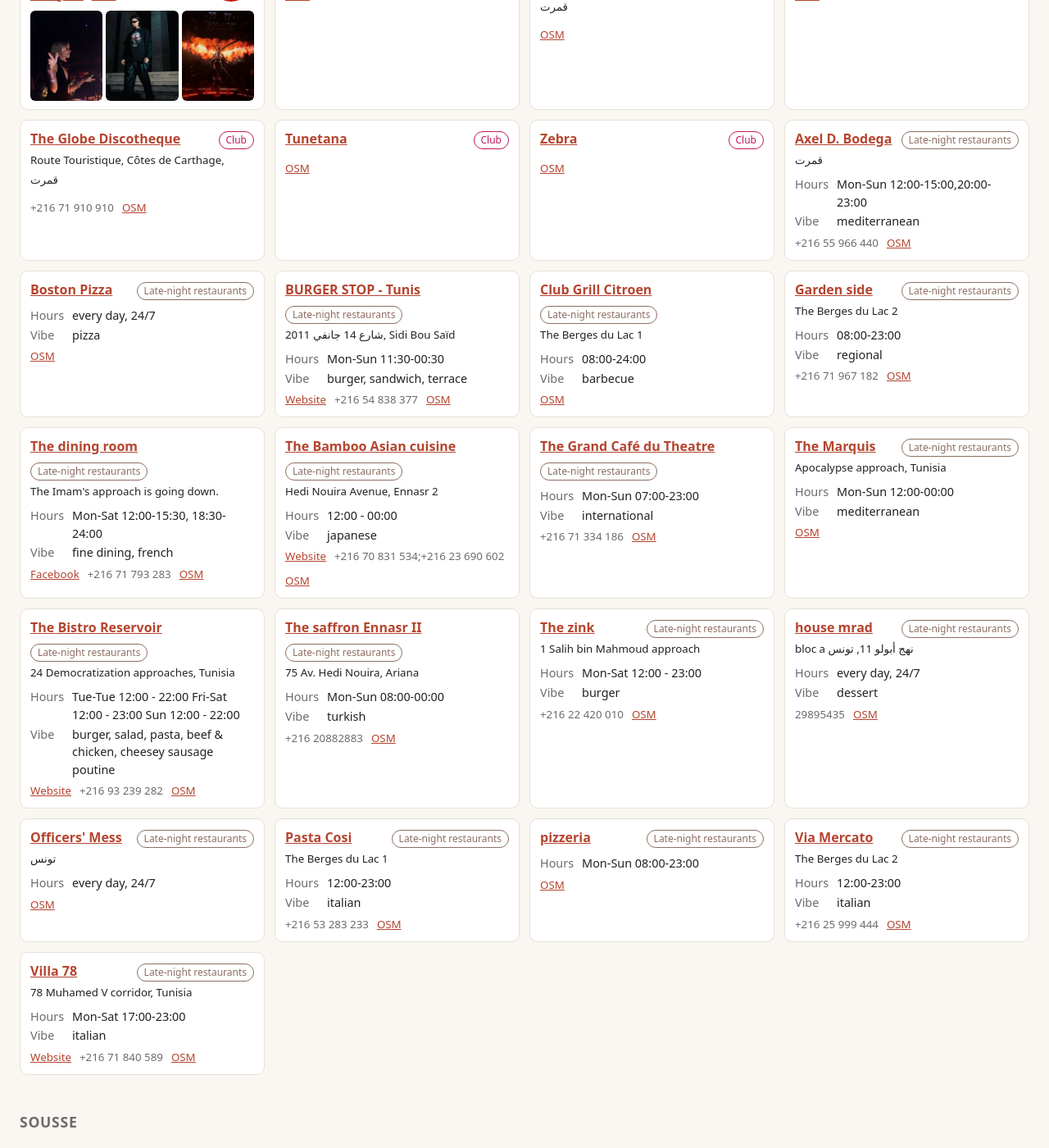
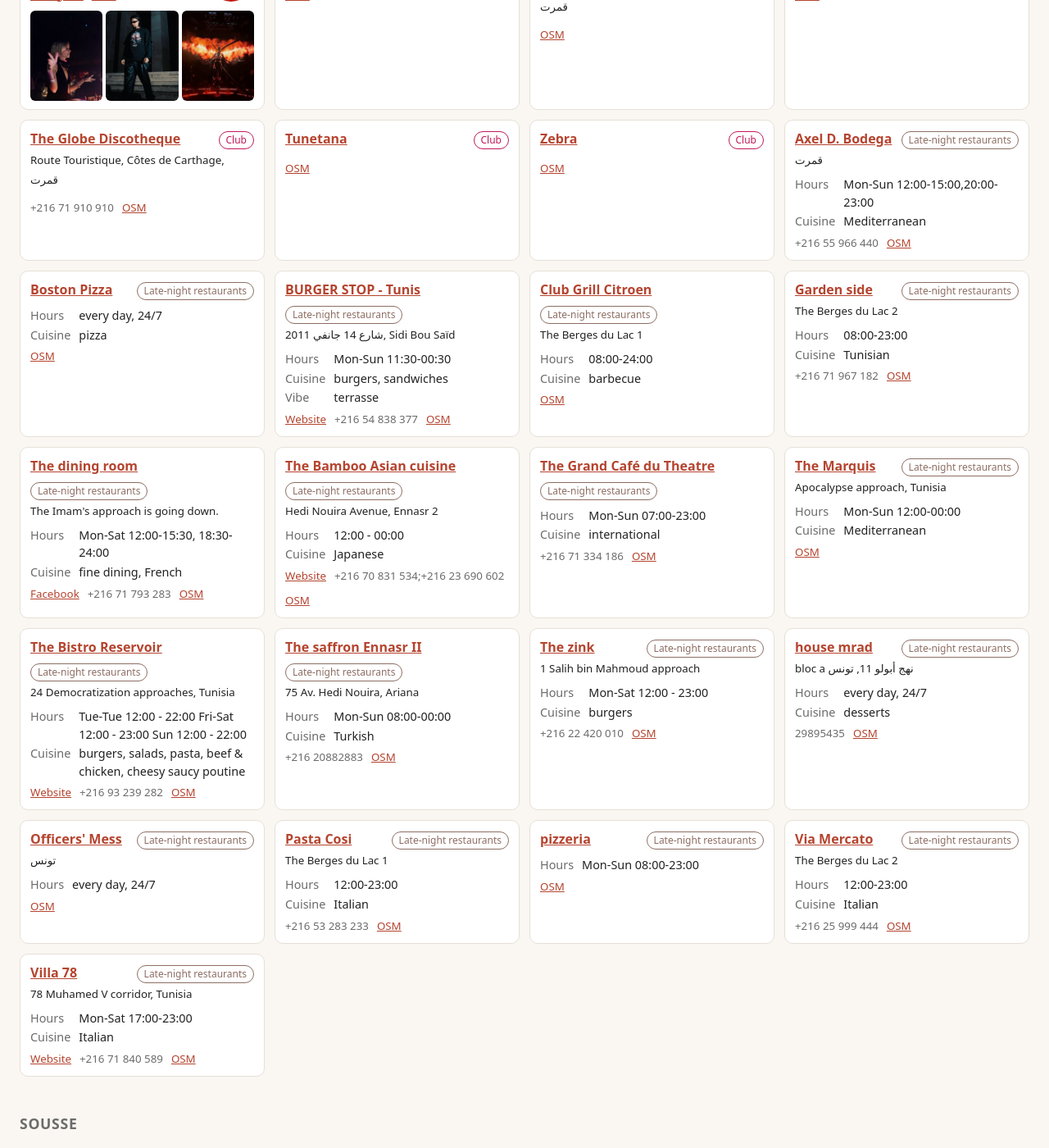
Before and after one commit to benjello/agenda-nuit-tunis, a Jekyll site: the page built from clubs.html, in a window 1280 px wide and 1400 px high, scrolled down 2148 px. Shown: the whole window at 82% size. Built offline with Jekyll 4.4.1, drawn with Linux system fonts in a browser that asks for light colours; some of the changed text lies outside the part shown.

Commit message:
Scrapers : mise à jour automatique

```diff
--- a/_data/apify.json
+++ b/_data/apify.json
@@ -1,7 +1,7 @@
 {
  "jour": "2026-11-17",
- "depense": 11.06,
+ "depense": 11.74,
  "limite": 19.0,
- "pourcent": 58,
+ "pourcent": 62,
  "fin_cycle": "2026-12-01"
 }
--- a/_data/clubs.json
+++ b/_data/clubs.json
@@ -1,5 +1,6 @@
 {
  "lu_le": "2026-11-17",
+ "version": 2,
  "source": "OpenStreetMap (ODbL) et _data/clubs.yml",
  "lieux": [
   {
@@ -100,7 +101,8 @@
    "lat": 35.2945508,
    "lon": 10.7082035,
    "osm": "https://www.openstreetmap.org/node/11761036639",
-   "ambiance": "pizza"
+   "cuisine": "pizza",
+   "cuisine_en": "pizza"
   },
   {
    "nom": "Bar Jasmin",
@@ -613,7 +615,8 @@
    "lat": 36.3946776,
    "lon": 10.616448,
    "osm": "https://www.openstreetmap.org/node/7623017185",
-   "ambiance": "local"
+   "cuisine": "tunisienne",
+   "cuisine_en": "Tunisian"
   },
   {
    "nom": "Rooh El Medina",
@@ -686,7 +689,8 @@
    "lat": 34.7435508,
    "lon": 11.2984223,
    "osm": "https://www.openstreetmap.org/node/2500113041",
-   "ambiance": "regional, seafood, pasta, fish, noodle, octopus"
+   "cuisine": "tunisienne, poisson et fruits de mer, pâtes, poisson, nouilles, poulpe",
+   "cuisine_en": "Tunisian, seafood, pasta, fish, noodles, octopus"
   },
   {
    "nom": "Restaurant Ton Ton",
@@ -919,7 +923,9 @@
    "lat": 35.8364117,
    "lon": 10.5959867,
    "osm": "https://www.openstreetmap.org/node/6359816489",
-   "ambiance": "seafood, pizza, regional, burger, chicken, steak house, italian, terrasse"
+   "cuisine": "poisson et fruits de mer, pizza, tunisienne, burgers, poulet, grillades, italienne",
+   "cuisine_en": "seafood, pizza, Tunisian, burgers, chicken, steakhouse, Italian",
+   "ambiance": "terrasse"
   },
   {
    "nom": "Farmer's Steakhouse",
@@ -934,7 +940,8 @@
    "lat": 35.8427406,
    "lon": 10.624814,
    "osm": "https://www.openstreetmap.org/node/3915998119",
-   "ambiance": "international"
+   "cuisine": "internationale",
+   "cuisine_en": "international"
   },
   {
    "nom": "L'imprévu",
@@ -960,7 +967,8 @@
    "lat": 35.8461551,
    "lon": 10.6020954,
    "osm": "https://www.openstreetmap.org/node/13098765901",
-   "ambiance": "french, italian, local"
+   "cuisine": "française, italienne, tunisienne",
+   "cuisine_en": "French, Italian, Tunisian"
   },
   {
    "nom": "La Daurade",
@@ -972,7 +980,8 @@
    "lat": 35.8946724,
    "lon": 10.5987539,
    "osm": "https://www.openstreetmap.org/way/232001337",
-   "ambiance": "regional, french"
+   "cuisine": "tunisienne, française",
+   "cuisine_en": "Tunisian, French"
   },
   {
    "nom": "Le Méditerranée",
@@ -987,7 +996,8 @@
    "lat": 35.8930291,
    "lon": 10.5981557,
    "osm": "https://www.openstreetmap.org/node/1202486924",
-   "ambiance": "european, tunisian"
+   "cuisine": "européenne, tunisienne",
+   "cuisine_en": "European, Tunisian"
   },
   {
    "nom": "Le QG",
@@ -1036,7 +1046,8 @@
    "lat": 35.8450535,
    "lon": 10.6247736,
    "osm": "https://www.openstreetmap.org/node/3268621930",
-   "ambiance": "japanese, sushi"
+   "cuisine": "japonaise, sushis",
+   "cuisine_en": "Japanese, sushi"
   },
   {
    "nom": "Dar Ali",
@@ -1091,7 +1102,8 @@
    "lat": 33.46802,
    "lon": 8.9775016,
    "osm": "https://www.openstreetmap.org/node/5300073080",
-   "ambiance": "regional"
+   "cuisine": "tunisienne",
+   "cuisine_en": "Tunisian"
   },
   {
    "nom": "La Grotte",
@@ -1119,7 +1131,8 @@
    "lat": 33.8299459,
    "lon": 10.986523,
    "osm": "https://www.openstreetmap.org/way/998483114",
-   "ambiance": "seafood, burger, european"
+   "cuisine": "poisson et fruits de mer, burgers, européenne",
+   "cuisine_en": "seafood, burgers, European"
   },
   {
    "nom": "Restaurant Haroun",
@@ -1133,7 +1146,8 @@
    "lat": 33.8855914,
    "lon": 10.854848,
    "osm": "https://www.openstreetmap.org/node/5352160921",
-   "ambiance": "fish, seafood"
+   "cuisine": "poisson, poisson et fruits de mer",
+   "cuisine_en": "fish, seafood"
   },
   {
    "nom": "Tozeriana Restaurant - café",
@@ -1148,7 +1162,8 @@
    "lat": 33.9210559,
    "lon": 8.1202951,
    "osm": "https://www.openstreetmap.org/way/1062398508",
-   "ambiance": "pizza, chicken, coffee shop, sandwich, seafood, kebab"
+   "cuisine": "pizza, poulet, café, sandwichs, poisson et fruits de mer, kebab",
+   "cuisine_en": "pizza, chicken, coffee shop, sandwiches, seafood, kebab"
   },
   {
    "nom": "117 Tunis",
@@ -1706,7 +1721,8 @@
    "lat": 36.9256218,
    "lon": 10.2726473,
    "osm": "https://www.openstreetmap.org/node/2609478028",
-   "ambiance": "mediterranean"
+   "cuisine": "méditerranéenne",
+   "cuisine_en": "Mediterranean"
   },
   {
    "nom": "Boston Pizza",
@@ -1718,7 +1734,8 @@
    "lat": 36.8324223,
    "lon": 10.0882333,
    "osm": "https://www.openstreetmap.org/node/6004453177",
-   "ambiance": "pizza"
+   "cuisine": "pizza",
+   "cuisine_en": "pizza"
   },
   {
    "nom": "BURGER STOP - Tunis",
@@ -1733,7 +1750,9 @@
    "lat": 36.8732705,
    "lon": 10.3389254,
    "osm": "https://www.openstreetmap.org/node/9159903979",
-   "ambiance": "burger, sandwich, terrasse"
+   "cuisine": "burgers, sandwichs",
+   "cuisine_en": "burgers, sandwiches",
+   "ambiance": "terrasse"
   },
   {
    "nom": "Club Grill Citroen",
@@ -1746,7 +1765,8 @@
    "lat": 36.8313017,
    "lon": 10.2181479,
    "osm": "https://www.openstreetmap.org/way/101115159",
-   "ambiance": "barbecue"
+   "cuisine": "grillades",
+   "cuisine_en": "barbecue"
   },
   {
    "nom": "Côté Jardin",
@@ -1760,7 +1780,8 @@
    "lat": 36.8434573,
    "lon": 10.2787065,
    "osm": "https://www.openstreetmap.org/node/7185437700",
-   "ambiance": "regional"
+   "cuisine": "tunisienne",
+   "cuisine_en": "Tunisian"
   },
   {
    "nom": "La salle à manger",
@@ -1775,7 +1796,8 @@
    "lat": 36.8219359,
    "lon": 10.1813303,
    "osm": "https://www.openstreetmap.org/node/5339769722",
-   "ambiance": "fine dining, french"
+   "cuisine": "gastronomique, française",
+   "cuisine_en": "fine dining, French"
   },
   {
    "nom": "Le Bambou cuisine asiatique",
@@ -1790,7 +1812,8 @@
    "lat": 36.8590035,
    "lon": 10.1624657,
    "osm": "https://www.openstreetmap.org/node/4353991544",
-   "ambiance": "japanese"
+   "cuisine": "japonaise",
+   "cuisine_en": "Japanese"
   },
   {
    "nom": "Le Grand Café du Theatre",
@@ -1803,7 +1826,8 @@
    "lat": 36.7992942,
    "lon": 10.1811562,
    "osm": "https://www.openstreetmap.org/node/3660718726",
-   "ambiance": "international"
+   "cuisine": "internationale",
+   "cuisine_en": "international"
   },
   {
    "nom": "Le Marquis",
@@ -1816,7 +1840,8 @@
    "lat": 36.8197162,
    "lon": 10.1839647,
    "osm": "https://www.openstreetmap.org/node/4603748890",
-   "ambiance": "mediterranean"
+   "cuisine": "méditerranéenne",
+   "cuisine_en": "Mediterranean"
   },
   {
    "nom": "Le Réservoir Bistro",
@@ -1831,7 +1856,8 @@
    "lat": 36.8466907,
    "lon": 10.1734072,
    "osm": "https://www.openstreetmap.org/node/14207350859",
-   "ambiance": "burger, salad, pasta, beef & chicken, cheesy saucy poutine"
+   "cuisine": "burgers, salades, pâtes, beef & chicken, cheesy saucy poutine",
+   "cuisine_en": "burgers, salads, pasta, beef & chicken, cheesy saucy poutine"
   },
   {
    "nom": "Le safran Ennasr II",
@@ -1845,7 +1871,8 @@
    "lat": 36.8598735,
    "lon": 10.1625753,
    "osm": "https://www.openstreetmap.org/node/12980470034",
-   "ambiance": "turkish"
+   "cuisine": "turque",
+   "cuisine_en": "Turkish"
   },
   {
    "nom": "Le zink",
@@ -1859,7 +1886,8 @@
    "lat": 36.8370433,
    "lon": 10.1772184,
    "osm": "https://www.openstreetmap.org/node/3715292802",
-   "ambiance": "burger"
+   "cuisine": "burgers",
+   "cuisine_en": "burgers"
   },
   {
    "nom": "maison mrad",
@@ -1873,7 +1901,8 @@
    "lat": 36.8285899,
    "lon": 10.1786044,
    "osm": "https://www.openstreetmap.org/node/11819336905",
-   "ambiance": "dessert"
+   "cuisine": "desserts",
+   "cuisine_en": "desserts"
   },
   {
    "nom": "Mess des Officiers",
@@ -1899,7 +1928,8 @@
    "lat": 36.8322105,
    "lon": 10.2305469,
    "osm": "https://www.openstreetmap.org/node/7185461550",
-   "ambiance": "italian"
+   "cuisine": "italienne",
+   "cuisine_en": "Italian"
   },
   {
    "nom": "pizzeria",
@@ -1924,7 +1954,8 @@
    "lat": 36.8481263,
    "lon": 10.269971,
    "osm": "https://www.openstreetmap.org/node/7185452140",
-   "ambiance": "italian"
+   "cuisine": "italienne",
+   "cuisine_en": "Italian"
   },
   {
    "nom": "Villa 78",
@@ -1939,7 +1970,8 @@
    "lat": 36.819256,
    "lon": 10.1818602,
    "osm": "https://www.openstreetmap.org/node/2817718376",
-   "ambiance": "italian"
+   "cuisine": "italienne",
+   "cuisine_en": "Italian"
   }
  ]
 }
--- a/_data/etat_sources.json
+++ b/_data/etat_sources.json
@@ -184,8 +184,8 @@
   },
   "tn-agenda-du-jour": {
     "attente": null,
-    "dernier_passage": "2026-11-17T11:51:06",
-    "dernier_succes": "2026-11-17T11:51:06",
+    "dernier_passage": "2026-11-17T12:02:33",
+    "dernier_succes": "2026-11-17T12:02:33",
     "erreur": null,
     "nb": 0,
     "ok": true,
--- a/_data/fiches_clubs.json
+++ b/_data/fiches_clubs.json
@@ -77,7 +77,9 @@
  },
  "Le Méditerranée": {
   "image_site": "https://lemediterranee.com.tn/wp-content/uploads/2025/01/restaurant.jpeg",
-  "lu_le": "2026-11-17"
+  "lu_le": "2026-11-17",
+  "menu_site": "https://www.lemediterranee.com.tn/",
+  "site_lu": 2
  },
  "Osiris Club Djerba": {
   "abonnes": 7631,
--- a/_data/libelles.json
+++ b/_data/libelles.json
@@ -479,6 +479,11 @@
   "ar": "النحلة",
   "en": "El bey"
  },
+ "European, Tunisian": {
+  "de": "fr",
+  "ar": "أوروبا، تونس",
+  "en": "European, Tunisian"
+ },
  "Evening bar": {
   "de": "fr",
   "ar": "حانة المساء",
@@ -529,6 +534,11 @@
   "ar": "التلفزيون الأول",
   "en": "First TV"
  },
+ "French, Italian, Tunisian": {
+  "de": "fr",
+  "ar": "الفرنسية والإيطالية وتونسية",
+  "en": "French, Italian, Tunisian"
+ },
  "Frida Bar": {
   "de": "fr",
   "ar": "Frida Bar",
@@ -619,6 +629,11 @@
   "ar": "Jaou Tunis (Instagram)",
   "en": "Jaou Tunis (Instagram)"
  },
+ "Japanese, sushi": {
+  "de": "fr",
+  "ar": "اليابانية، السوشي",
+  "en": "Japanese, sushi"
+ },
  "Jobi Beach Hammamet": {
   "de": "fr",
   "ar": "Jobi Beach Hammamet",
@@ -1354,6 +1369,16 @@
   "ar": "الطائفة التونسية للتكنولوجيا (Instagram)",
   "en": "Tunisian Techno Community (Instagram)"
  },
+ "Tunisian, French": {
+  "de": "fr",
+  "ar": "تونس، الفرنسية",
+  "en": "Tunisian, French"
+ },
+ "Tunisian, seafood, pasta, fish, noodles, octopus": {
+  "de": "fr",
+  "ar": "التونسية، المأكولات البحرية، المعكرونة، الأسماك، الأوعوبتوس",
+  "en": "Tunisian, seafood, pasta, fish, nooodles, octopus"
+ },
  "Tunisie Numérique (agenda du jour)": {
   "de": "fr",
   "ar": "رقم تونس (جدول أعمال اليوم)",
@@ -1414,45 +1439,60 @@
   "ar": "يوكا تونس",
   "en": "Yüka Tunis"
  },
- "burger, salad, pasta, beef & chicken, cheesy saucy poutine": {
-  "de": "fr",
-  "ar": "برغر، سلطة، معكرة، دجاج لحم، صنوبر نقانق جبنة",
-  "en": "burger, salad, pasta, beef & chicken, cheesey sausage poutine"
- },
- "burger, sandwich, terrasse": {
-  "de": "fr",
-  "ar": "برجر، شطيرة، تراس",
-  "en": "burger, sandwich, terrace"
- },
- "european, tunisian": {
-  "de": "fr",
-  "ar": "أوروبا، تونس",
-  "en": "European, Tunisian"
- },
- "fine dining, french": {
-  "de": "fr",
-  "ar": "عشاء جيد، فرنسي",
-  "en": "fine dining, french"
+ "burgers, salades, pâtes, beef & chicken, cheesy saucy poutine": {
+  "de": "fr",
+  "ar": "برغر، سلطة، بطاطس، لحم البقر، لحم الخنزير، صنوبر النقانق الجبنة",
+  "en": "burgers, salads, pasta, beef & chicken, cheesey sausage poutine"
+ },
+ "burgers, salads, pasta, beef & chicken, cheesy saucy poutine": {
+  "de": "fr",
+  "ar": "برغر، سلطة، بطاطس، لحم البقر، لحم الخنزير، صنوبر النقانق الجبنة",
+  "en": "burgers, salads, pasta, beef & chicken, cheesey sausage poutine"
+ },
+ "burgers, sandwiches": {
+  "de": "fr",
+  "ar": "شطائر، شطائر",
+  "en": "burgers, sandwiches"
+ },
+ "burgers, sandwichs": {
+  "de": "fr",
+  "ar": "البرغر، السندويشات",
+  "en": "Burgers, sandwiches"
+ },
+ "européenne, tunisienne": {
+  "de": "fr",
+  "ar": "الاتحاد الأوروبي، تونس",
+  "en": "European Union, Tunisia"
+ },
+ "fine dining, French": {
+  "de": "fr",
+  "ar": "عشاء غرامي، فرنسي",
+  "en": "fine dining, French"
  },
  "fish, seafood": {
   "de": "fr",
   "ar": "الأسماك، والمأكولات البحرية",
   "en": "fish, seafood"
  },
- "french, italian, local": {
-  "de": "fr",
-  "ar": "الفرنسية، الإيطالية، المحلية",
-  "en": "french, italian, local"
+ "française, italienne, tunisienne": {
+  "de": "fr",
+  "ar": "الفرنسية والإيطالية وتونسية",
+  "en": "French, Italian, Tunisian"
+ },
+ "gastronomique, française": {
+  "de": "fr",
+  "ar": "البنزين، الفرنسية",
+  "en": "gastronomic, French"
  },
  "harrison guyett": {
   "de": "fr",
   "ar": "هاريسون ماينت",
   "en": "harrison guyett"
  },
- "japanese, sushi": {
-  "de": "fr",
-  "ar": "ياباني، سوشي",
-  "en": "Japanese, sushi"
+ "japonaise, sushis": {
+  "de": "fr",
+  "ar": "اليابانية، السوشي",
+  "en": "japanese, sushi"
  },
  "les indécis": {
   "de": "fr",
@@ -1464,35 +1504,55 @@
   "ar": "البيت mrad",
   "en": "house mrad"
  },
- "pizza, chicken, coffee shop, sandwich, seafood, kebab": {
-  "de": "fr",
-  "ar": "بيتزا، دجاج، مقهى، شطيرة، مأكولات بحرية، كباب",
-  "en": "pizza, chicken, coffee shop, sandwich, seafood, kebab"
- },
- "regional, french": {
-  "de": "fr",
-  "ar": "إقليمي، فرنسي",
-  "en": "Regional, French"
- },
- "regional, seafood, pasta, fish, noodle, octopus": {
-  "de": "fr",
-  "ar": "إقليمي، مأكولات بحرية، مراعي، سمك، نودل، خطبوط",
-  "en": "regional, seafood, pasta, fish, noodle, octopus"
- },
- "seafood, burger, european": {
-  "de": "fr",
-  "ar": "مأكولات بحرية، برجر، أوروبيان",
-  "en": "seafood, burger, european"
- },
- "seafood, pizza, regional, burger, chicken, steak house, italian, terrasse": {
-  "de": "fr",
-  "ar": "مأكولات بحرية، بيتزا، برجر إقليمي، دجاج، بيت لحم، إيطالي، تراس",
-  "en": "seafood, pizza, regional, burger, chicken, steak house, italian, terrace"
+ "pizza, chicken, coffee shop, sandwiches, seafood, kebab": {
+  "de": "fr",
+  "ar": "البيتزا، الدجاج، المقهى، السندويشات، المأكولات البحرية، الكباب",
+  "en": "pizza, chicken, coffee shop, sandwiches, seafood, kebab"
+ },
+ "pizza, poulet, café, sandwichs, poisson et fruits de mer, kebab": {
+  "de": "fr",
+  "ar": "البيتزا، الدجاج، القهوة، السندويشات، الأسماك والمأكولات البحرية، الكاباب",
+  "en": "pizza, chicken, coffee, sandwiches, fish and seafood, kebab"
+ },
+ "poisson et fruits de mer, burgers, européenne": {
+  "de": "fr",
+  "ar": "الأسماك والمأكولات البحرية، والبرجر، والأوروبية",
+  "en": "fish and seafood, burgers, European"
+ },
+ "poisson et fruits de mer, pizza, tunisienne, burgers, poulet, grillades, italienne": {
+  "de": "fr",
+  "ar": "الأسماك والمأكولات البحرية، البيتزا، تونس، البرغر، الدجاج، الشحوم، الإيطالية",
+  "en": "fish and seafood, pizza, Tunisian, burgers, chicken, grilled, Italian"
+ },
+ "poisson, poisson et fruits de mer": {
+  "de": "fr",
+  "ar": "الأسماك والأسماك والمأكولات البحرية",
+  "en": "fish, fish and seafood"
+ },
+ "seafood, burgers, European": {
+  "de": "fr",
+  "ar": "المأكولات البحرية والبرق والأوروبية",
+  "en": "seafood, burgers, European"
+ },
+ "seafood, pizza, Tunisian, burgers, chicken, steakhouse, Italian": {
+  "de": "fr",
+  "ar": "مأكولات بحرية، بيتزا، تونس، برجر، دجاج، شرائح لحم، إيطالي",
+  "en": "seafood, pizza, Tunisian, burgers, chicken, steakhouse, Italian"
  },
  "tunis.events (agenda)": {
   "de": "fr",
   "ar": "المناسبات (البند من جدول الأعمال)",
   "en": "tunis.events (agenda)"
+ },
+ "tunisienne, française": {
+  "de": "fr",
+  "ar": "تونس، الفرنسية",
+  "en": "Tunisian, French"
+ },
+ "tunisienne, poisson et fruits de mer, pâtes, poisson, nouilles, poulpe": {
+  "de": "fr",
+  "ar": "تونسي، الأسماك والمأكولات البحرية، المعكرونة، الأسماك، العقيدات، الأوكتوبوس",
+  "en": "Tunisian, fish and seafood, pasta, fish, noodles, octopus"
  },
  "wet flamingo": {
   "de": "fr",
```
